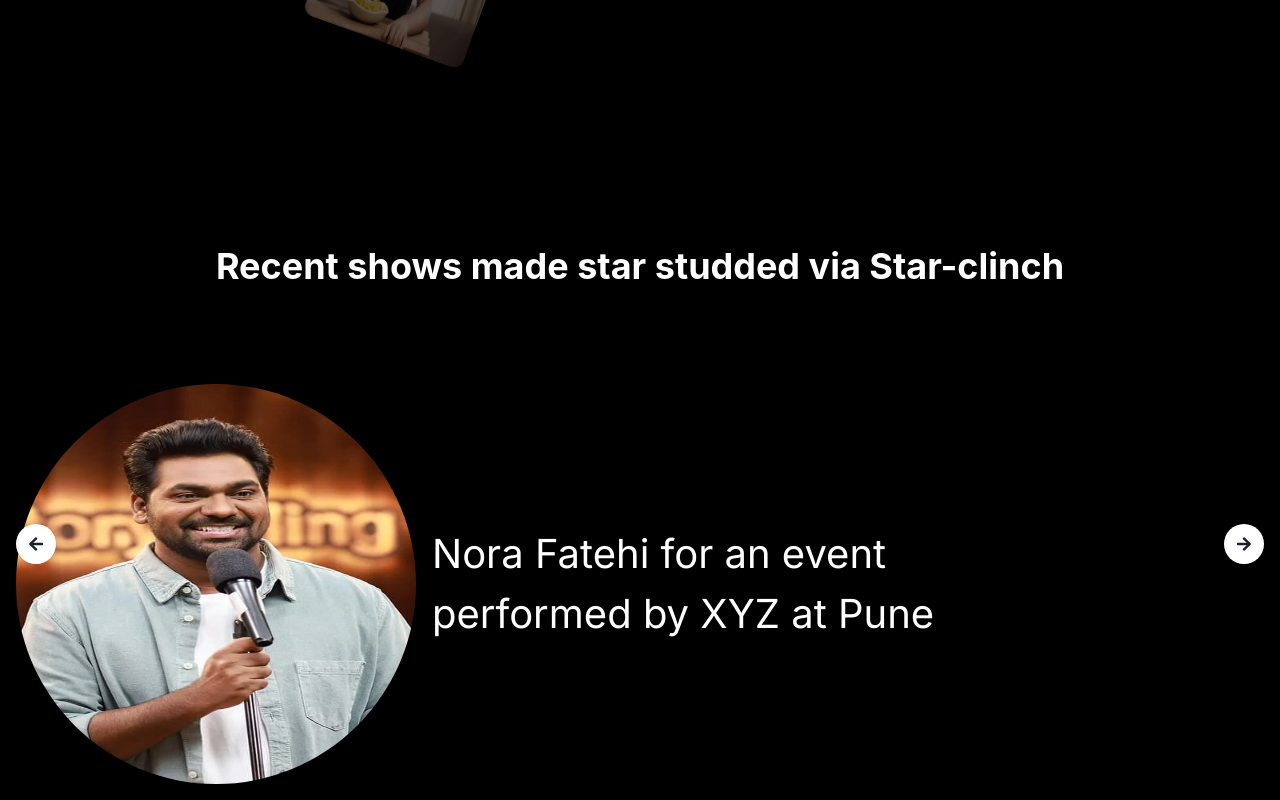
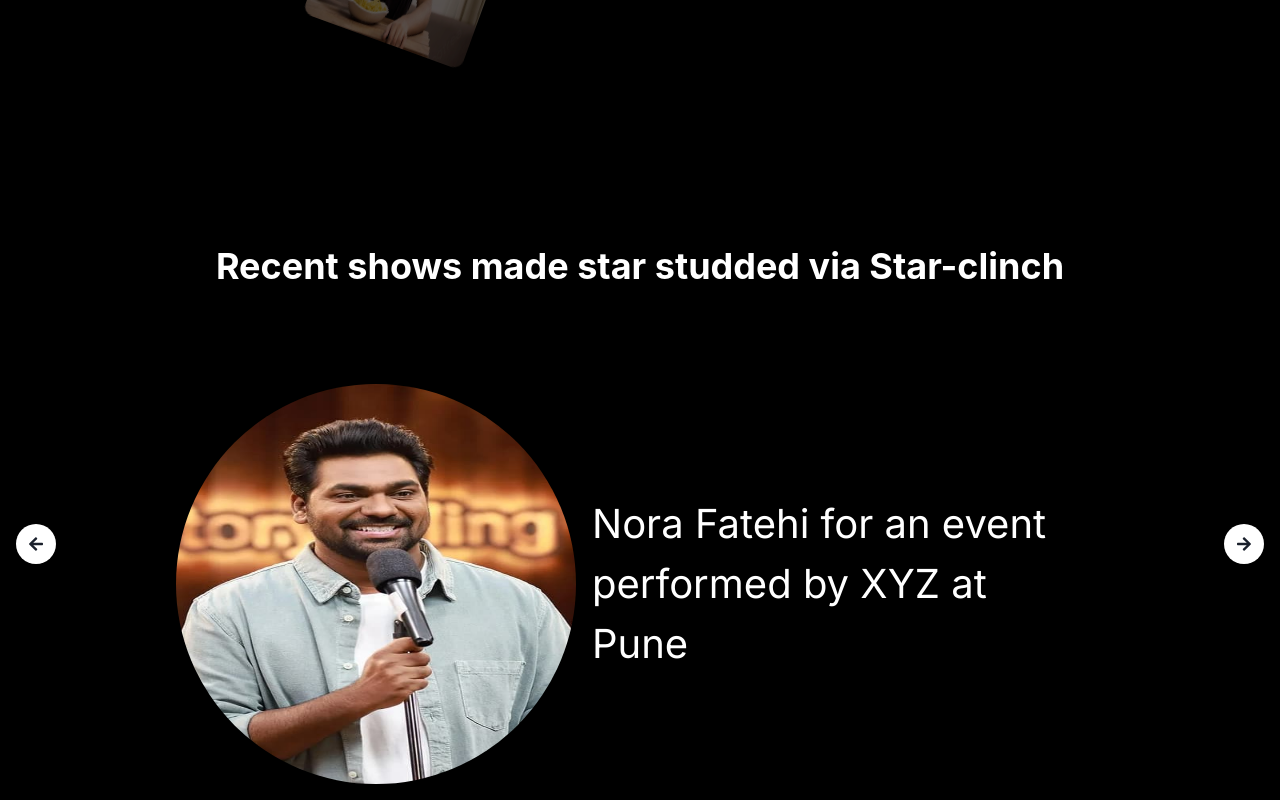
Before and after one commit to AnkitBali/star-clinch, a Next.js app: page / in a window 1280 px wide. Shown: the part 2887-3687 px from the top of the page. Built offline with nearby package versions, Linux system fonts and the light colour scheme.

Commit message:
new updates

```diff
--- a/app/ui/components/RecentShows.tsx
+++ b/app/ui/components/RecentShows.tsx
@@ -29,7 +29,7 @@
       <Heading className='text-white' textAlign="center" as="h1" size="xl" mb={4}>
         Recent shows made star studded via Star-clinch
       </Heading>
-      <Box position="relative" overflow="hidden">
+      <Box position="relative" className='flex justify-center' overflow="hidden">
         <Flex alignItems="center" justifyContent="center" position="relative">
           <IconButton
             aria-label="Scroll left"
@@ -52,7 +52,7 @@
               duration: 0.5,
             }}
           >
-            <Flex className='mt-20' alignItems="center" space-x={4}>
+            <Flex className='mt-20 mx-40' alignItems="center" space-x={4}>
               <Image
                 src={shows[currentIndex].image}
                 alt={shows[currentIndex].title}
```
